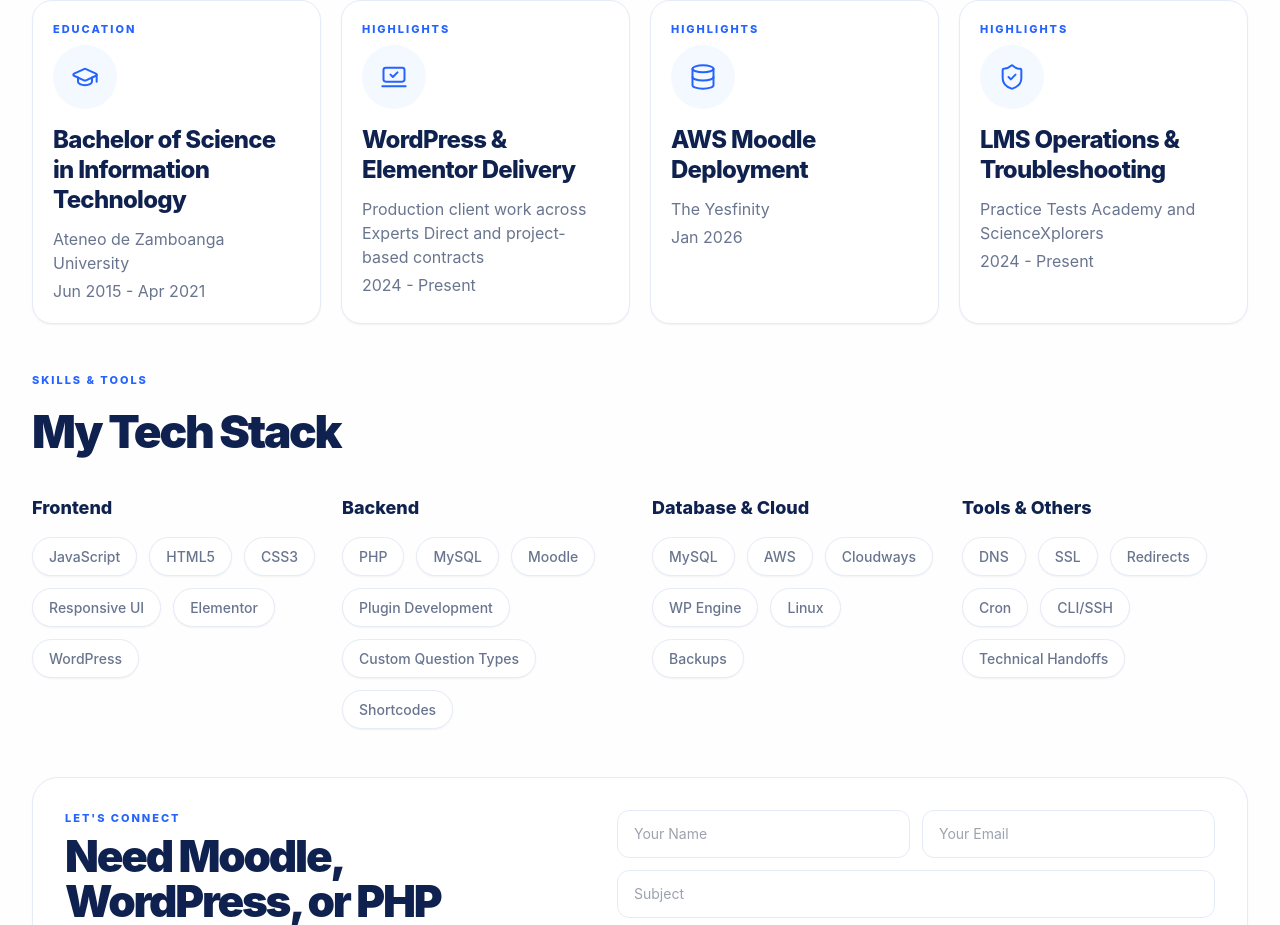
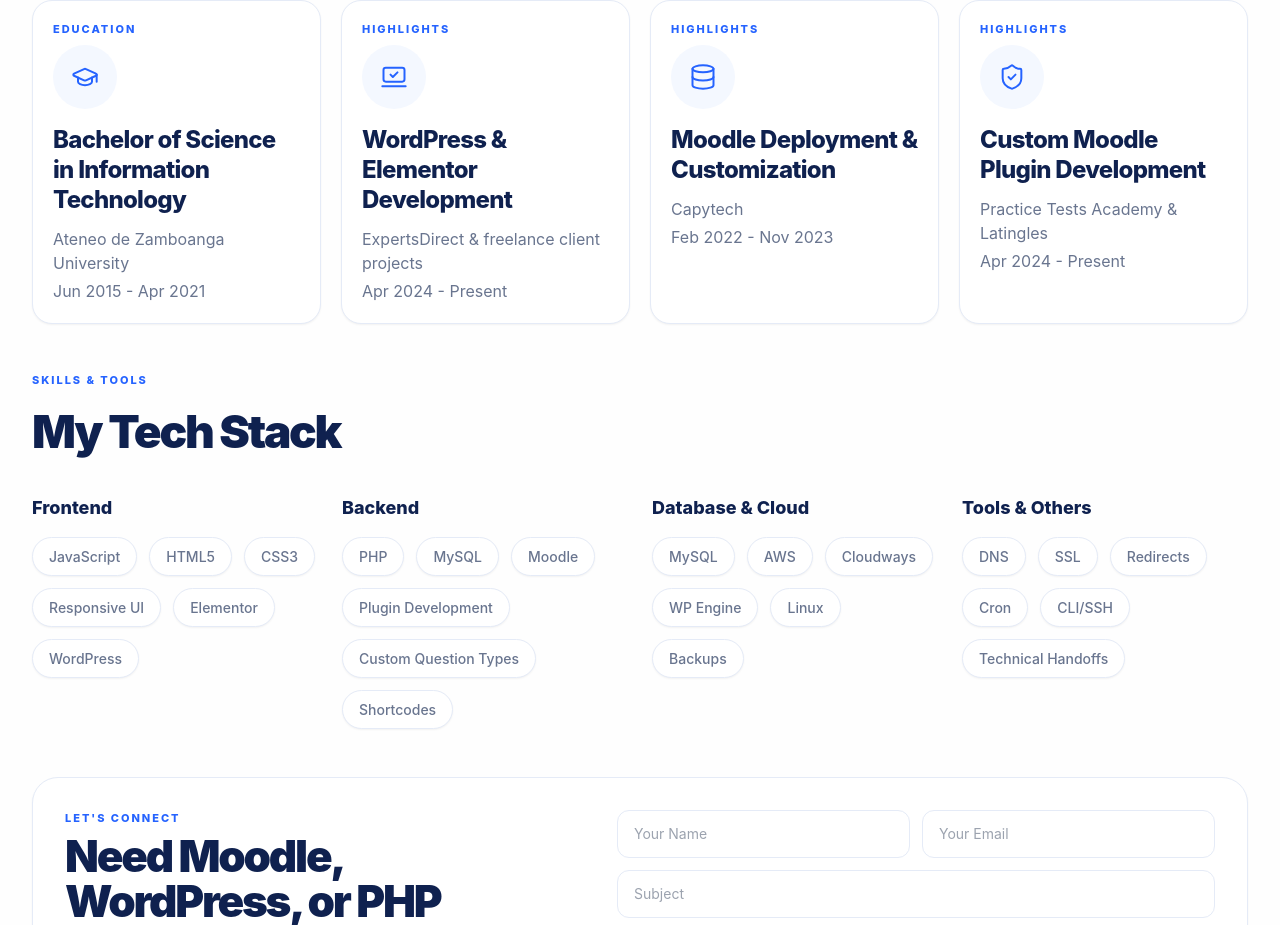
Before and after one commit to iamivanabella/portfolio, a Next.js app: page / in a window 1280 px wide. Shown: the part 3275-4200 px from the top of the page. Built offline with nearby package versions, Linux system fonts and the light colour scheme.

Commit message:
Correct portfolio highlights

```diff
--- a/src/components/home/data.ts
+++ b/src/components/home/data.ts
@@ -160,21 +160,21 @@
     icon: GraduationCap,
   },
   {
-    title: "WordPress & Elementor Delivery",
-    org: "Production client work across Experts Direct and project-based contracts",
-    year: "2024 - Present",
+    title: "WordPress & Elementor Development",
+    org: "ExpertsDirect & freelance client projects",
+    year: "Apr 2024 - Present",
     icon: LaptopMinimalCheck,
   },
   {
-    title: "AWS Moodle Deployment",
-    org: "The Yesfinity",
-    year: "Jan 2026",
+    title: "Moodle Deployment & Customization",
+    org: "Capytech",
+    year: "Feb 2022 - Nov 2023",
     icon: Database,
   },
   {
-    title: "LMS Operations & Troubleshooting",
-    org: "Practice Tests Academy and ScienceXplorers",
-    year: "2024 - Present",
+    title: "Custom Moodle Plugin Development",
+    org: "Practice Tests Academy & Latingles",
+    year: "Apr 2024 - Present",
     icon: ShieldCheck,
   },
 ];
```
